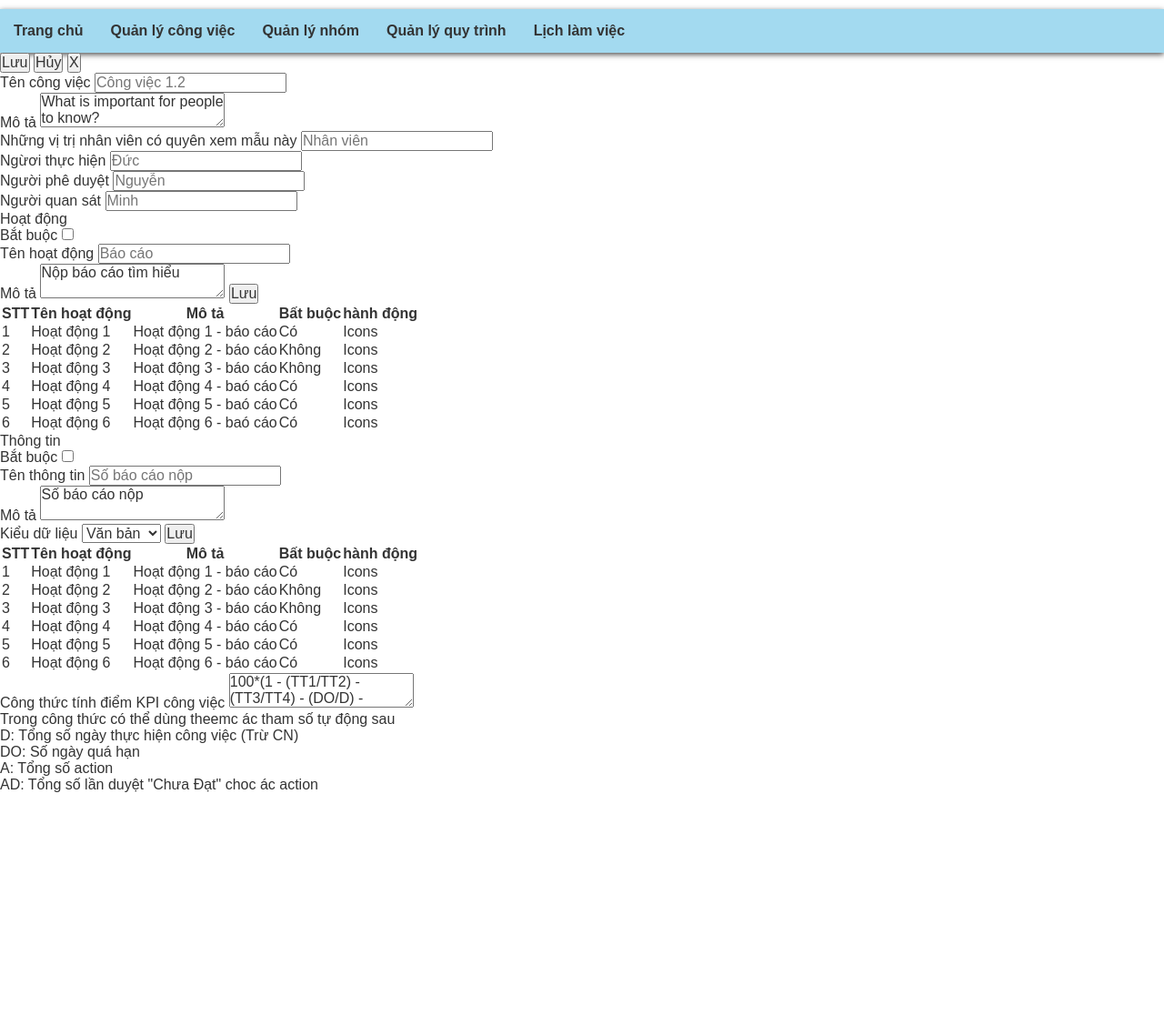
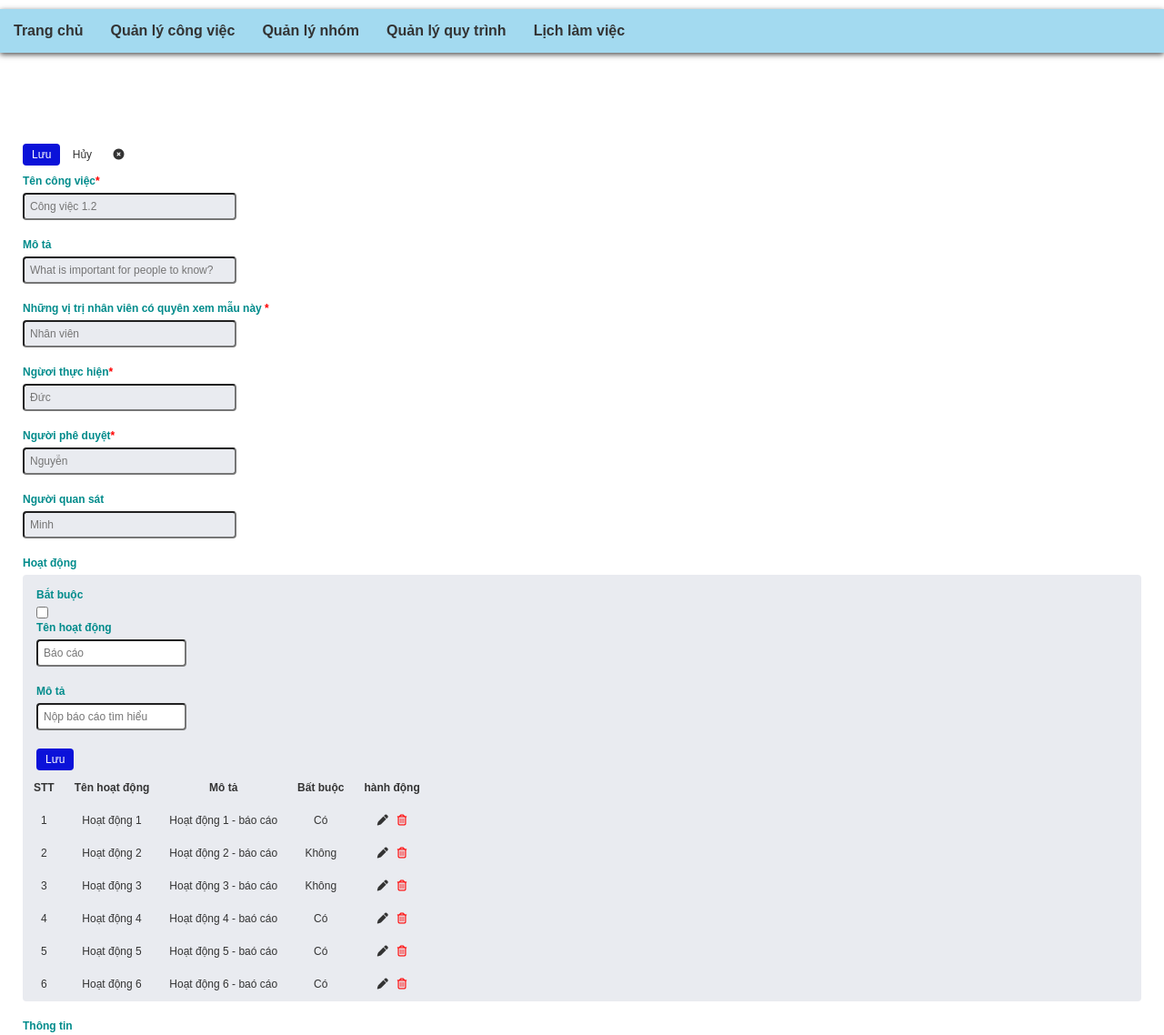
Before and after one commit to congduong97/html_css_4occuong, a plain HTML site: page index.html in a window 1280 px wide. Shown: the top 1138 px of the page at 91% size. Before the commit the page ends 872 px from the top, so only its background shows below. Drawn offline with Linux system fonts and the light colour scheme.

Commit message:
Gan xong roi

```diff
--- a/index.html
+++ b/index.html
@@ -6,6 +6,7 @@
     <meta http-equiv="X-UA-Compatible" content="ie=edge" />
     <title>Document</title>
     <link rel="stylesheet" href="style.css" />
+    <script src="https://kit.fontawesome.com/c05065f064.js"></script>
   </head>
   <body>
     <div id="wapper-content">
@@ -33,54 +34,77 @@
         <div class="create-new-job">
           <!-- Pop-up form -->
           <div class="btn-list">
-            <button>Lưu</button>
-            <button>Hủy</button>
-            <button>X</button>
+            <button class="btn btn-save">Lưu</button>
+            <button class="btn btn-cancel">Hủy</button>
+            <button class="btn btn-cancel">
+              <i class="fas fa-times-circle"></i>
+            </button>
           </div>
           <div>
-            <label>Tên công việc </label>
-            <input type="text" placeholder="Công việc 1.2" />
+            <div class="label required">Tên công việc</div>
+            <div>
+              <input type="text" placeholder="Công việc 1.2" size="30" />
+            </div>
           </div>
           <div>
-            <label>Mô tả</label>
-            <textarea>What is important for people to know?</textarea>
+            <div class="label">Mô tả</div>
+            <div>
+              <input
+                placeholder="What is important for people to know?"
+                type="text"
+                size="30"
+              />
+            </div>
           </div>
 
           <div>
-            <label>Những vị trị nhân viên có quyên xem mẫu này</label>
-            <input type="text" placeholder="Nhân viên" />
+            <div class="label required">
+              Những vị trị nhân viên có quyên xem mẫu này
+            </div>
+            <div><input type="text" placeholder="Nhân viên" size="30" /></div>
           </div>
           <div>
-            <label>Ngừơi thực hiện</label>
-            <input type="text" placeholder="Đức" />
+            <div class="label required">Ngừơi thực hiện</div>
+            <div><input type="text" placeholder="Đức" size="30" /></div>
           </div>
           <div>
-            <label>Người phê duyệt</label>
-            <input type="text" placeholder="Nguyễn" />
+            <div class="label required">Người phê duyệt</div>
+            <div><input type="text" placeholder="Nguyễn" size="30" /></div>
           </div>
           <div>
-            <label>Người quan sát</label>
-            <input type="text" placeholder="Minh" />
+            <div class="label">Người quan sát</div>
+            <div><input type="text" placeholder="Minh" size="30" /></div>
           </div>
 
           <!-- Activity form -->
 
           <div class="activity-form">
-            <label>Hoạt động</label>
+            <div class="label">Hoạt động</div>
+            <div class="grey-ground">
+              <div class="input-info">
                 <div>
+                  <div class="label">Bắt buộc</div>
                   <div>
-                <label>Bắt buộc</label>
-                <input type="checkbox" value="true" />
+                    <input type="checkbox" value="true" class="in-grey" />
+                  </div>
                 </div>
                 <div>
-                <label>Tên hoạt động</label>
-                <input type="text" placeholder="Báo cáo" />
+                  <div class="label">Tên hoạt động</div>
+                  <div>
+                    <input type="text" placeholder="Báo cáo" class="in-grey" />
                   </div>
+                </div>
+                <div class="row-input">
+                  <div class="label">Mô tả</div>
                   <div>
-                <label>Mô tả</label>
-                <textarea>Nộp báo cáo tìm hiểu</textarea>
-
-                <button>Lưu</button>
+                    <input
+                      placeholder="Nộp báo cáo tìm hiểu"
+                      type="text"
+                      class="in-grey"
+                    />
+                  </div>
+                  <button class="btn btn-save">Lưu</button>
+                </div>
               </div>
               <table>
                 <tr>
@@ -95,42 +119,54 @@
                   <td>Hoạt động 1</td>
                   <td>Hoạt động 1 - báo cáo</td>
                   <td>Có</td>
-                  <td>Icons</td>
+                  <td>
+                    <i class="fas fa-pen"></i><i class="far fa-trash-alt"></i>
+                  </td>
                 </tr>
                 <tr>
                   <td>2</td>
                   <td>Hoạt động 2</td>
                   <td>Hoạt động 2 - báo cáo</td>
                   <td>Không</td>
-                  <td>Icons</td>
+                  <td>
+                    <i class="fas fa-pen"></i><i class="far fa-trash-alt"></i>
+                  </td>
                 </tr>
                 <tr>
                   <td>3</td>
                   <td>Hoạt động 3</td>
                   <td>Hoạt động 3 - báo cáo</td>
                   <td>Không</td>
-                  <td>Icons</td>
+                  <td>
+                    <i class="fas fa-pen"></i><i class="far fa-trash-alt"></i>
+                  </td>
                 </tr>
                 <tr>
                   <td>4</td>
                   <td>Hoạt động 4</td>
                   <td>Hoạt động 4 - baó cáo</td>
                   <td>Có</td>
-                  <td>Icons</td>
+                  <td>
+                    <i class="fas fa-pen"></i><i class="far fa-trash-alt"></i>
+                  </td>
                 </tr>
                 <tr>
                   <td>5</td>
                   <td>Hoạt động 5</td>
                   <td>Hoạt động 5 - baó cáo</td>
                   <td>Có</td>
-                  <td>Icons</td>
+                  <td>
+                    <i class="fas fa-pen"></i><i class="far fa-trash-alt"></i>
+                  </td>
                 </tr>
                 <tr>
                   <td>6</td>
                   <td>Hoạt động 6</td>
                   <td>Hoạt động 6 - baó cáo</td>
                   <td>Có</td>
-                  <td>Icons</td>
+                  <td>
+                    <i class="fas fa-pen"></i><i class="far fa-trash-alt"></i>
+                  </td>
                 </tr>
               </table>
             </div>
@@ -138,28 +174,48 @@
 
           <!-- Information form -->
           <div class="information-form">
-            <label>Thông tin</label>
+            <div class="label">Thông tin</div>
+            <div class="grey-ground">
+              <div class="input-info">
                 <div>
-              <div>
-                <label>Bắt buộc</label>
-                <input type="checkbox" value="true" />
+                  <div class="label">Bắt buộc</div>
+                  <input
+                    type="checkbox"
+                    value="true"
+                    type="text"
+                    class="in-grey"
+                  />
                 </div>
                 <div>
-                <label>Tên thông tin</label>
-                <input type="text" placeholder="Số báo cáo nộp" />
+                  <div class="label">Tên thông tin</div>
+                  <div>
+                    <input
+                      type="text"
+                      placeholder="Số báo cáo nộp"
+                      class="in-grey"
+                    />
                   </div>
+                </div>
+                <div class="row-input">
+                  <div class="label">Mô tả</div>
                   <div>
-                <label>Mô tả</label>
-                <textarea>Số báo cáo nộp</textarea>
+                    <input
+                      placeholder="Số báo cáo nộp"
+                      type="text"
+                      class="in-grey"
+                    />
                   </div>
-              <div>
-                <label>Kiểu dữ liệu</label>
+                  <button class="btn btn-save">Lưu</button>
+                </div>
+                <div class="row-input">
+                  <div>Kiểu dữ liệu</div>
                   <select>
                     <option value="vanban">Văn bản</option>
                     <option value="so">Số</option>
                     <option value="hinhanh">Hình ảnh</option>
                   </select>
-                <button>Lưu</button>
+                  <button class="btn btn-save">Lưu</button>
+                </div>
               </div>
               <table>
                 <tr>
@@ -174,56 +230,70 @@
                   <td>Hoạt động 1</td>
                   <td>Hoạt động 1 - báo cáo</td>
                   <td>Có</td>
-                  <td>Icons</td>
+                  <td>
+                    <i class="fas fa-pen"></i><i class="far fa-trash-alt"></i>
+                  </td>
                 </tr>
                 <tr>
                   <td>2</td>
                   <td>Hoạt động 2</td>
                   <td>Hoạt động 2 - báo cáo</td>
                   <td>Không</td>
-                  <td>Icons</td>
+                  <td>
+                    <i class="fas fa-pen"></i><i class="far fa-trash-alt"></i>
+                  </td>
                 </tr>
                 <tr>
                   <td>3</td>
                   <td>Hoạt động 3</td>
                   <td>Hoạt động 3 - báo cáo</td>
                   <td>Không</td>
-                  <td>Icons</td>
+                  <td>
+                    <i class="fas fa-pen"></i><i class="far fa-trash-alt"></i>
+                  </td>
                 </tr>
                 <tr>
                   <td>4</td>
                   <td>Hoạt động 4</td>
                   <td>Hoạt động 4 - báo cáo</td>
                   <td>Có</td>
-                  <td>Icons</td>
+                  <td>
+                    <i class="fas fa-pen"></i><i class="far fa-trash-alt"></i>
+                  </td>
                 </tr>
                 <tr>
                   <td>5</td>
                   <td>Hoạt động 5</td>
                   <td>Hoạt động 5 - báo cáo</td>
                   <td>Có</td>
-                  <td>Icons</td>
+                  <td>
+                    <i class="fas fa-pen"></i><i class="far fa-trash-alt"></i>
+                  </td>
                 </tr>
                 <tr>
                   <td>6</td>
                   <td>Hoạt động 6</td>
                   <td>Hoạt động 6 - báo cáo</td>
                   <td>Có</td>
-                  <td>Icons</td>
+                  <td>
+                    <i class="fas fa-pen"></i><i class="far fa-trash-alt"></i>
+                  </td>
                 </tr>
               </table>
             </div>
+            <div>
+              <div class="label">Công thức tính điểm KPI công việc</div>
+              <div>
+                <input
+                  type="text"
+                  placeholder="100*(1 - (TT1/TT2) - (TT3/TT4) - (DO/D) - (AD/A))"
+                />
               </div>
-        </div>
-        <div>
-          <!-- form footer -->
-          <div>
-            <label>Công thức tính điểm KPI công việc</label>
-            <textarea>
-100*(1 - (TT1/TT2) - (TT3/TT4) - (DO/D) - (AD/A))</textarea
-            >
+
               <div class="notice">
-              <p>Trong công thức có thể dùng theemc ác tham số tự động sau</p>
+                <p>
+                  Trong công thức có thể dùng theemc ác tham số tự động sau
+                </p>
                 <p>D: Tổng số ngày thực hiện công việc (Trừ CN)</p>
                 <p>DO: Số ngày quá hạn</p>
                 <p>A: Tổng số action</p>
@@ -232,6 +302,9 @@
             </div>
           </div>
         </div>
+
+        <!-- form footer -->
+      </div>
     </div>
   </body>
 </html>
--- a/style.css
+++ b/style.css
@@ -47,7 +47,7 @@
   position: absolute;
   width: 230px;
   top: 52px;
-  left: 70px;
+  /* left: 70px;  */
   border-radius: 6px;
 }
 
@@ -55,11 +55,120 @@
   padding: 5px;
 }
 
-#main-nav .sub-nav li a {
-  border-radius: 6px;
-}
-
 #main-nav li:hover .sub-nav {
   display: block;
   cursor: pointer;
 }
+
+/* ========== Form styles ========= */
+.main-content {
+  margin-top: 100px;
+}
+.btn {
+  border: none;
+  border-radius: 4px;
+  padding: 5px 10px;
+  cursor: pointer;
+  display: inline-block;
+}
+.btn-save {
+  color: white;
+  background: #0b12d9;
+}
+
+.btn-cancel {
+  background: white;
+}
+
+.create-new-job {
+  margin: auto 25px;
+}
+
+.create-new-job * {
+  font-size: 12px;
+}
+
+.btn-list {
+  margin-bottom: 10px;
+}
+
+input[type="text"] {
+  border-radius: 4px;
+  background: #e9ebf0;
+  outline: none;
+  padding-top: 6px;
+  padding-bottom: 6px;
+  padding-left: 6px;
+  margin-bottom: 20px;
+}
+
+input[type="text"]:focus {
+  border: 2px solid #0b12d9;
+}
+
+select {
+  color: darkcyan;
+  border: none;
+  outline: none;
+  background: #d1cec5;
+  padding: 5px 15px;
+}
+
+input[type="checkbox"] {
+  transform: scale(1);
+}
+
+table th,
+table td {
+  text-align: center;
+  padding: 10px;
+}
+
+.fa-trash-alt {
+  color: red;
+  padding-left: 10px;
+}
+
+.grey-ground {
+  background: #e9ebf0;
+  border-radius: 4px;
+  margin-bottom: 20px;
+}
+
+.input-info {
+  padding-top: 15px;
+  padding-left: 15px;
+}
+
+input.in-grey {
+  background: white;
+}
+
+.label {
+  margin-bottom: 6px;
+  font-weight: 600;
+  color: darkcyan;
+}
+
+.notice {
+  opacity: 0.6;
+}
+
+.required::after {
+  content: "*";
+  color: red;
+}
+
+.a {
+  /* display: flex;
+  width: 40%;
+
+  align-items: baseline; */
+  float: left;
+}
+
+.a::after {
+  content: "";
+  display: block;
+  clear: both;
+}
```
Lines whose indentation alone changed are shown as unchanged.
